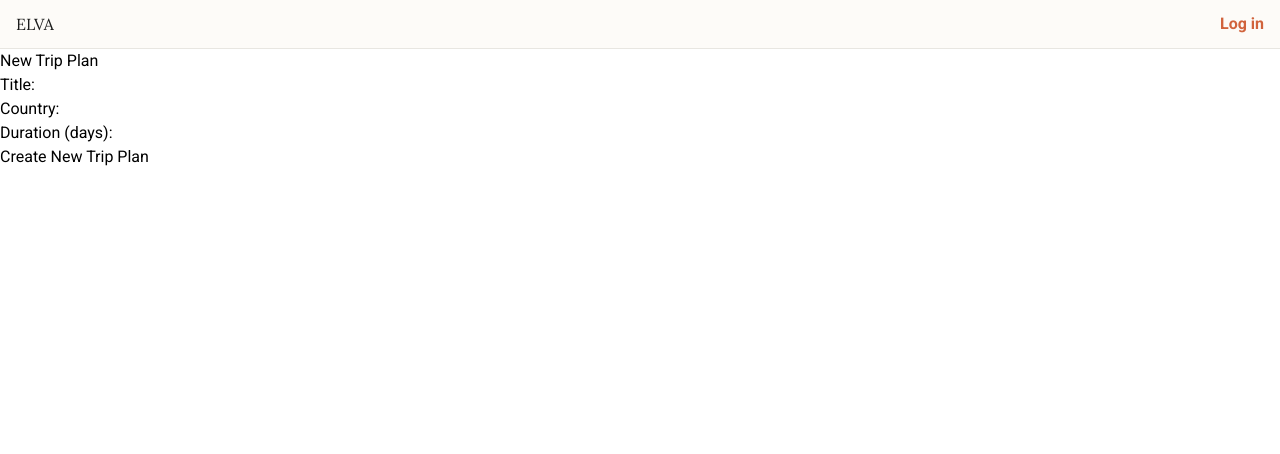
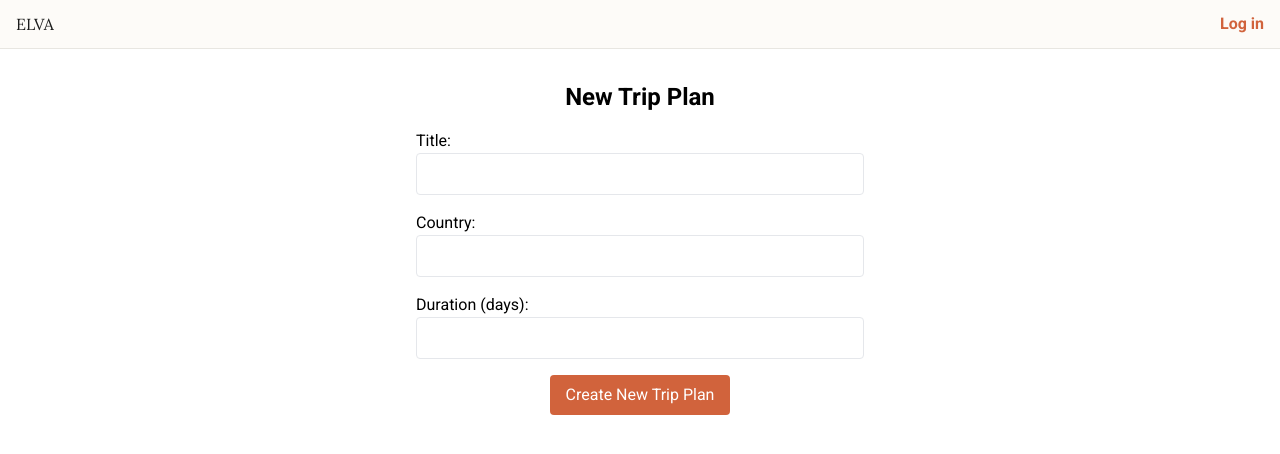
Before and after one commit to HackYourFutureProjects/c51-final-project-group-C, a React (Vite) app in the folder client/: page /create-trip-plan in a window 1280 px wide. Shown: the top 454 px of the page. Built offline with nearby package versions, Linux system fonts and the light colour scheme.

Commit message:
Added some styling for trip plan page

```diff
--- a/client/src/components/CreateTripPlan.jsx
+++ b/client/src/components/CreateTripPlan.jsx
@@ -16,11 +16,13 @@ const CreateTripPlan = () => {
   };
 
   return (
-    <form onSubmit={handleSubmit}>
+    <form onSubmit={handleSubmit} className="max-w-md mx-auto space-y-4">
       <div>
         <label>Title:</label>
         <input
+          type="text"
           value={title}
+          className="w-full border rounded p-2"
           onChange={(e) => setTitle(e.target.value)}
           required
         />
@@ -29,6 +31,7 @@ const CreateTripPlan = () => {
         <label>Country:</label>
         <input
           value={country}
+          className="w-full border rounded p-2"
           onChange={(e) => setCountry(e.target.value)}
           required
         />
@@ -38,11 +41,19 @@ const CreateTripPlan = () => {
         <input
           type="number"
           value={duration}
+          className="w-full border rounded p-2"
           onChange={(e) => setDuration(e.target.value)}
           required
         />
       </div>
-      <button type="submit">Create New Trip Plan</button>
+      <div className="flex justify-center">
+        <button
+          type="submit"
+          className="bg-accent text-white px-4 py-2 rounded hover:opacity-90"
+        >
+          Create New Trip Plan
+        </button>
+      </div>
     </form>
   );
 };
--- a/client/src/pages/Create Trip/TripPlanPage.jsx
+++ b/client/src/pages/Create Trip/TripPlanPage.jsx
@@ -2,8 +2,8 @@ import CreateTripPlan from "../../components/CreateTripPlan";
 
 const TripPlanPage = () => {
   return (
-    <div>
-      <h1>New Trip Plan</h1>
+    <div className="p-8">
+      <h1 className="text-2xl font-bold mb-4 text-center">New Trip Plan</h1>
       <CreateTripPlan />
     </div>
   );
```
